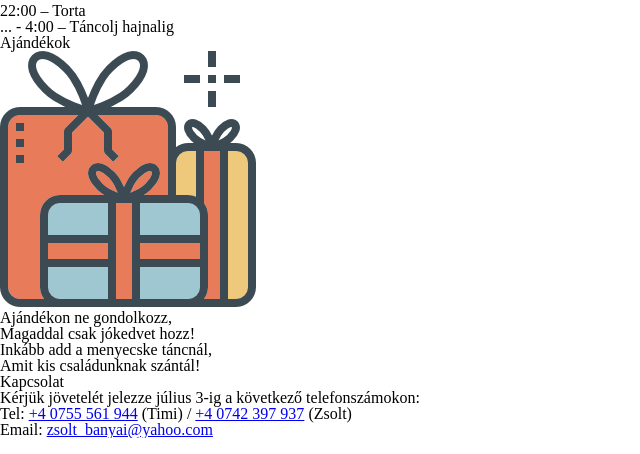
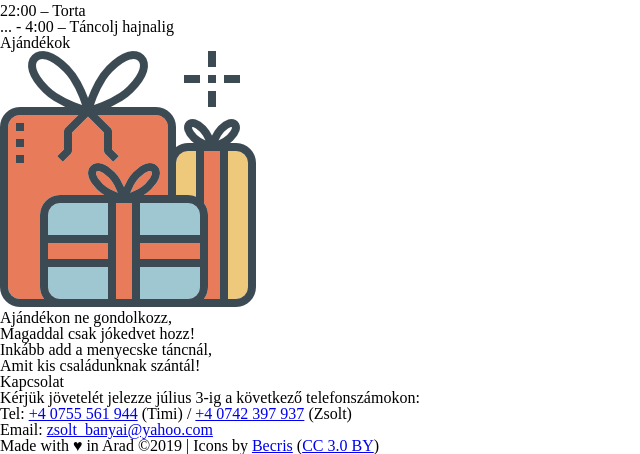
Before and after one commit to majorzslt/wedding-timi-zsolt, a plain HTML site: page index.html in a window 1280 px wide. Shown: the part 1420-1874 px from the top of the page, without its empty margins (0-640 px from the left). Drawn offline with nearby package versions, Linux system fonts and the light colour scheme.

Commit message:
add footer

```diff
--- a/index.html
+++ b/index.html
@@ -93,6 +93,11 @@
     </div>
   </main>
 
+  <footer>
+    <div class="footer-wrapper">
+      <p><small>Made with &hearts; in Arad &copy;2019 | Icons by <a href="http://www.flaticon.com/authors/becris" title="Becris">Becris</a> (<a href="https://creativecommons.org/licenses/by/3.0/" title="Creative Commons BY 3.0" target="_blank">CC 3.0 BY</a>)</small></p>
+    </div>
+  </footer>
 
 </body>
 </html>
```
